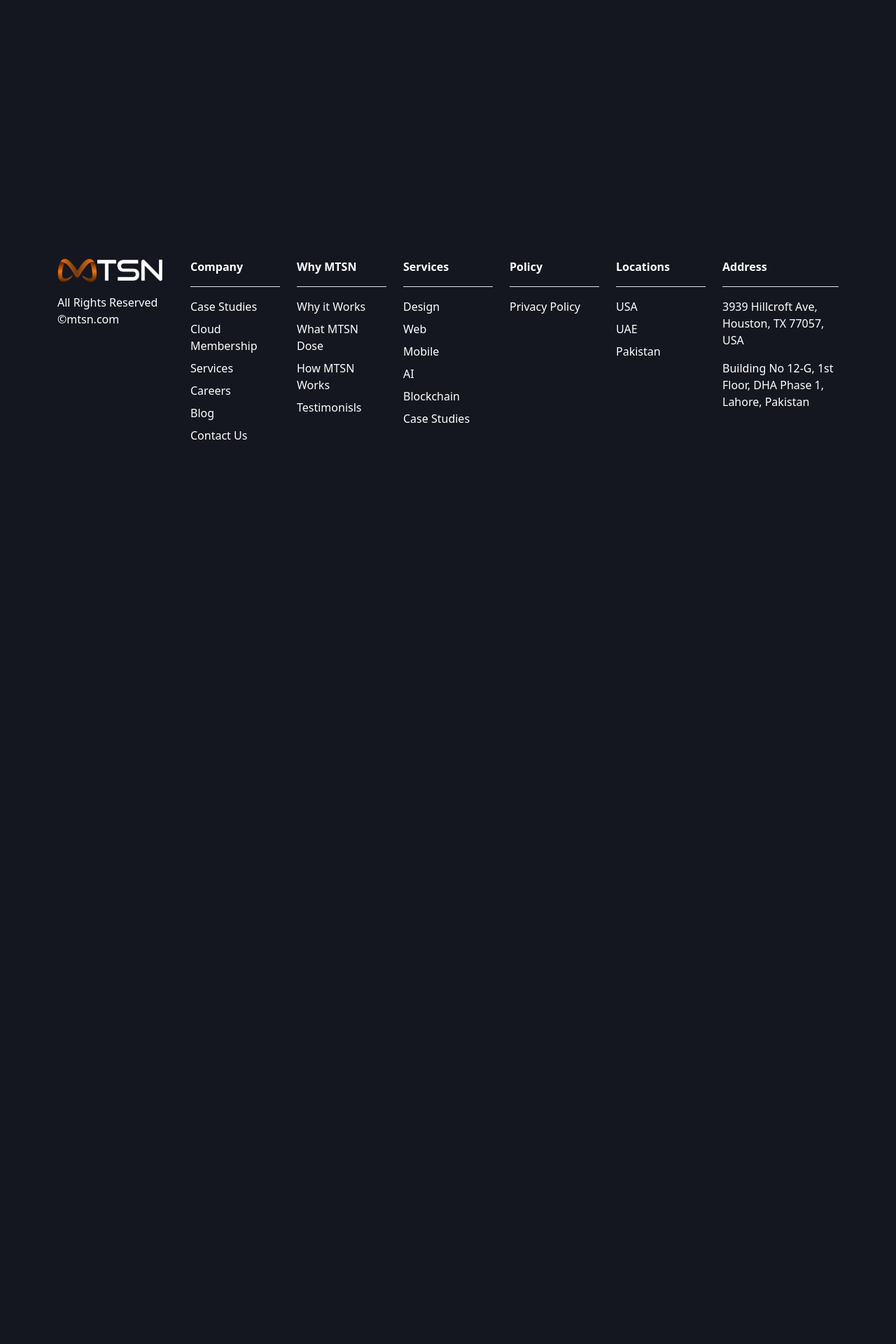
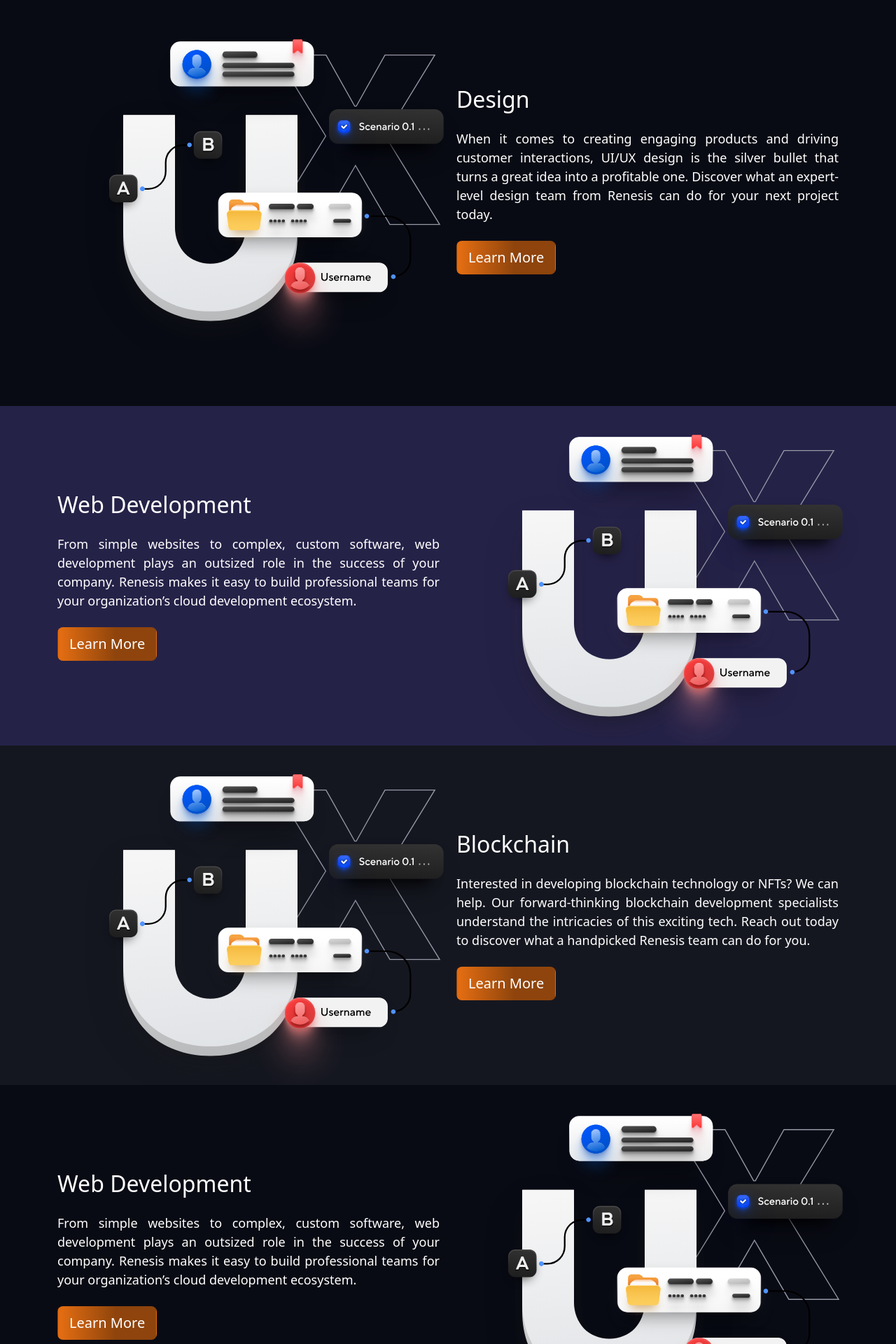
Before and after one commit to ihtshamali/MTSN, a Next.js app: page /services/services in a window 1280 px wide. Before the commit this address had no page. Shown: the part 540-2460 px from the top of the page at 70% size. Before the commit the page ends 1230 px from the top, so only its background shows below. Built offline with nearby package versions, Linux system fonts and the light colour scheme.

Commit message:
Updates 20-01/2023

```diff
--- a/pages/components/Header/Header.js
+++ b/pages/components/Header/Header.js
@@ -47,7 +47,7 @@ function Header() {
               <Link className='text-decoration-none' href="/case-studies">Case Studies</Link>
               </li>
               <li className='ps-5'>
-              <Link className='text-decoration-none' href="/services">Services</Link>
+              <Link className='text-decoration-none' href={'/services/services'}>Services</Link>
               </li>
             </ul>
           </Nav>
--- /dev/null
+++ b/pages/services/services-page/Design.js
@@ -0,0 +1,39 @@
+import Image from 'next/image'
+import React from 'react'
+import { Col, Container, Row } from 'react-bootstrap'
+import design from "../../../public/services/design.svg"
+import Button from '../../components/Button/Button'
+
+function Design(props) {
+    return (
+        <>
+        <style jsx>{`
+        .t-justify{
+            text-align: justify;
+        }
+        `}
+        </style>
+            <section className={props.sectionclass}>
+                <Container>
+                    <Row className={props.rowclass}>
+                        <Col className={props.firstcolclass}>
+                            <Image src={design}
+                                alt="Design"
+                                className="design-image"
+                            />
+                        </Col>
+                        <Col className={props.secondcolclass}>
+                            <h2 className="mb-4 text-capitalize">{props.heading}</h2>
+                            <p className="mb-4 fs18 t-justify">
+                                {props.paragraph}
+                            </p>
+                            <Button btntitle="Learn More"/>
+                        </Col>
+                    </Row>
+                </Container>
+            </section>
+        </>
+    )
+}
+
+export default Design
--- /dev/null
+++ b/pages/services/services.js
@@ -0,0 +1,88 @@
+import Head from 'next/head'
+import Hero from '../components/Herosection/herosection'
+import Design from './services-page/Design'
+import ServicesImg from '../../public/services.png'
+
+function Services() {
+  return (
+    <>
+      <Head>
+        <title>Services</title>
+        <meta name="description" content="" />
+        <meta name="viewport" content="width=device-width, initial-scale=1" />
+      </Head>
+      <Hero firstcol="col-xxl-7 col-lg-6 col-12"
+        spantext="Our Solutions"
+        headingtitle="Ready to Bring Your Vision to Life?"
+        headingclass="h1tag text-white mb-2"
+        paragraphtext="Optimize your development process with a MTSN team today."
+        btntitle="Book Free Consultation"
+        btncname="btn btn-lg text-decoration-none text-white position-relative at-zindex3"
+
+        secondcol="d-none d-lg-block overflow-hidden mb-n2  col-xxl-5 col-lg-6 col-12 py-3"
+        picture={ServicesImg}
+        alttext="Services"
+        cname="py-5 image-services"
+      />
+
+      {/* design */}
+      <Design sectionclass="py-10 py-lg-20 overflow-hidden service-design position-relative bg-grey"
+        rowclass="align-items-md-center justify-content-md-between"
+        firstcolclass="col-xl-6 col-md-6"
+        secondcolclass="col-xxl-5 col-xl-6 col-md-6 text-white"
+        heading="Design"
+        paragraph="When it comes to creating engaging products and driving customer interactions,
+      UI/UX design is the silver bullet that turns a great idea into a profitable one.
+      Discover what an expert-level design team from Renesis can do for your next
+      project today."
+      />
+
+      {/* Web Development */}
+      <Design sectionclass="py-10 py-lg-20 overflow-hidden service service-design position-relative bg-purple"
+        rowclass="align-items-md-center justify-content-md-between flex-row-reverse"
+        firstcolclass="col-xl-6 col-md-6"
+        secondcolclass="col-xxl-5 col-xl-6 col-md-6 text-white"
+        heading="Web Development"
+        paragraph="From simple websites to complex, custom software, web development plays an
+      outsized role in the success of your company. Renesis makes it easy to build professional
+      teams for your organization’s cloud development ecosystem."
+      />
+
+      {/* Blockchain */}
+      <Design sectionclass="py-10 py-lg-20 overflow-hidden service service-design position-relative"
+        rowclass="align-items-md-center justify-content-md-between"
+        firstcolclass="col-xl-6 col-md-6"
+        secondcolclass="col-xxl-5 col-xl-6 col-md-6 text-white"
+        heading="Blockchain"
+        paragraph="Interested in developing blockchain technology or NFTs? We can help. Our forward-thinking
+      blockchain development specialists understand the intricacies of this exciting tech. Reach out today
+      to discover what a handpicked Renesis team can do for you."
+      />
+
+      {/* Mobile Development */}
+      <Design sectionclass="py-10 py-lg-20 overflow-hidden service service-design position-relative bg-grey"
+        rowclass="align-items-md-center justify-content-md-between flex-row-reverse"
+        firstcolclass="col-xl-6 col-md-6"
+        secondcolclass="col-xxl-5 col-xl-6 col-md-6 text-white"
+        heading="Web Development"
+        paragraph="From simple websites to complex, custom software, web development plays an
+      outsized role in the success of your company. Renesis makes it easy to build professional
+      teams for your organization’s cloud development ecosystem."
+      />
+
+      {/* AI & Machine Learning */}
+      <Design sectionclass="py-10 py-lg-20 overflow-hidden service service-design position-relative"
+        rowclass="align-items-md-center justify-content-md-between"
+        firstcolclass="col-xl-6 col-md-6"
+        secondcolclass="col-xxl-5 col-xl-6 col-md-6 text-white"
+        heading="Blockchain"
+        paragraph="Interested in developing blockchain technology or NFTs? We can help. Our forward-thinking
+      blockchain development specialists understand the intricacies of this exciting tech. Reach out today
+      to discover what a handpicked Renesis team can do for you."
+      />
+
+    </>
+  )
+}
+
+export default Services
--- a/styles/globals.css
+++ b/styles/globals.css
@@ -140,7 +140,8 @@ li {
   border-top: 1.5px solid #fff;
   border-left: 1.5px solid #fff;
 }
-.margin-1{
+
+.margin-1 {
   margin-left: -1rem;
 }
 
@@ -153,32 +154,40 @@ li {
   background-position: center;
   height: 1650px;
 }
-.dis-padd{
+
+.dis-padd {
   padding: 5rem 0 20rem 0;
 }
-.Visualpadd{
+
+.Visualpadd {
   padding: 5rem 0 20rem 0;
 }
-.Prep-padd{
+
+.Prep-padd {
   padding: 5rem 0 20rem 0;
 }
-.laptop-img{
+
+.laptop-img {
   width: 380px;
   height: 250px;
 }
-.mobile-img{
+
+.mobile-img {
   width: 350px;
   height: 243px;
 }
-.design-img{
-  width:255px;
-  height:203px;
+
+.design-img {
+  width: 255px;
+  height: 203px;
 }
-.ai-img{
+
+.ai-img {
   width: 270px;
   height: 180px;
 }
-.blockchain-img{
+
+.blockchain-img {
   width: 550px;
   height: 420px;
 }
@@ -191,37 +200,45 @@ li {
     background-position: center;
     height: 1415px;
   }
-  .dis-padd{
+
+  .dis-padd {
     padding: 4rem 0 10rem 0;
   }
-  .Visualpadd{
+
+  .Visualpadd {
     padding: 4rem 0 5rem 0;
   }
-  .Prep-padd{
+
+  .Prep-padd {
     padding: 15rem 0 0rem 0;
   }
 
-  .laptop-img{
+  .laptop-img {
     width: 310px;
     height: 200px;
   }
-  .mobile-img{
+
+  .mobile-img {
     width: 260px;
     height: 195px;
   }
-  .design-img{
-    width:180px;
-    height:170px;
+
+  .design-img {
+    width: 180px;
+    height: 170px;
   }
-  .ai-img{
+
+  .ai-img {
     width: 230px;
     height: 150px;
   }
-  .blockchain-img{
+
+  .blockchain-img {
     width: 470px;
     height: 370px;
   }
 }
+
 @media (min-width:1400px) {
   .features {
     background-image: url('../pages/components/Home/features/memberships.png');
@@ -230,32 +247,40 @@ li {
     background-position: center;
     height: 1650px;
   }
-  .dis-padd{
+
+  .dis-padd {
     padding: 5rem 0 20rem 0;
   }
-  .Visualpadd{
+
+  .Visualpadd {
     padding: 5rem 0 20rem 0;
   }
-  .Prep-padd{
+
+  .Prep-padd {
     padding: 5rem 0 20rem 0;
   }
-  .laptop-img{
+
+  .laptop-img {
     width: 380px;
     height: 250px;
   }
-  .mobile-img{
+
+  .mobile-img {
     width: 350px;
     height: 243px;
   }
-  .design-img{
-    width:255px;
-    height:203px;
+
+  .design-img {
+    width: 255px;
+    height: 203px;
   }
-  .ai-img{
+
+  .ai-img {
     width: 270px;
     height: 180px;
   }
-  .blockchain-img{
+
+  .blockchain-img {
     width: 550px;
     height: 420px;
   }
@@ -271,9 +296,12 @@ li {
   top: -20px;
   left: calc(50% - 20px);
 }
-.adoptDocker:after, .adoptDocker:before {
+
+.adoptDocker:after,
+.adoptDocker:before {
   display: block;
 }
+
 .adoptDocker:before {
   width: 40px;
   height: 40px;
@@ -281,6 +309,7 @@ li {
   top: -20px;
   left: calc(50% - 20px);
 }
+
 .adoptDocker:before {
   z-index: 2;
   content: "";
@@ -293,7 +322,8 @@ li {
   bottom: -8px;
   box-shadow: 0px 0px 0px 10px #D9D9D9;
 }
-.adoptDocker:after{
+
+.adoptDocker:after {
   z-index: 2;
   content: "";
   width: 20px;
@@ -395,50 +425,54 @@ li {
   margin-right: 0rem;
 }
 
-header a{
+header a {
   text-decoration: none;
 }
-footer{
+
+footer {
   position: sticky;
   top: 100%;
 }
 
-.image-size{
+.image-size {
   width: 100%;
   height: auto;
 }
-.image-services{
+
+.image-services {
   width: 420px;
   height: auto;
 }
 
-.image-case-studies{
+.image-case-studies {
   width: 400px;
   height: auto;
 }
 
 .py-10 {
-  padding-top: 2.5rem!important;
-  padding-bottom: 2.5rem!important;
+  padding-top: 2.5rem;
+  padding-bottom: 2.5rem;
 }
-@media (min-width: 992px)
-{
-.py-lg-20 {
-    padding-top: 5rem!important;
-    padding-bottom: 5rem!important;
-}
+
+@media (min-width: 992px) {
+  .py-lg-20 {
+    padding-top: 5rem;
+    padding-bottom: 5rem;
+  }
 }
 
 
 /* cloud-membership styling */
-.cloud-img-1{
+.cloud-img-1 {
   width: 450px;
   height: auto;
 }
-.cloud-img-2{
+
+.cloud-img-2 {
   width: 200px;
   height: auto;
 }
+
 .startup-bg:before {
   top: 0;
   left: 0;
@@ -450,6 +484,7 @@ footer{
   background: url(../public/cloud-membership/vector.png) no-repeat;
   background-size: cover;
 }
+
 .rt-nav .nav-item:not(:empty):before {
   left: 0;
   top: 13px;
@@ -463,12 +498,37 @@ footer{
 }
 
 
-@media (min-width: 1200px)
-{
-.fs-10, .fs-4 {
+@media (min-width: 1200px) {
+
+  .fs-10,
+  .fs-4 {
     font-size: 1.5rem !important;
+  }
 }
-}
-.fw500{
+
+.fw500 {
   font-weight: 500;
 }
+
+/* services styling */
+.design-image {
+  width: 625px;
+  height: auto;
+}
+
+.bg-purple {
+  background-color: #252248;
+}
+
+.bg-grey {
+  background-color: #090b14;
+}
+.service {
+  width: 100%;
+}
+
+@media (min-width: 992px) {
+  .service {
+    padding: 0 !important;
+  }
+}
```
Also changed, not shown: pages/services.js (deleted, +0 -30 lines), pages/cloud-membership/startup-plan.js (line endings or trailing spaces), pages/services/ai/ai.js (renamed from pages/services/ai.js), pages/services/blockchain/blockchain-development.js (renamed from pages/services/blockchain-development.js), pages/services/design/design.js (renamed from pages/services/design.js), public/services/design.svg (added).
